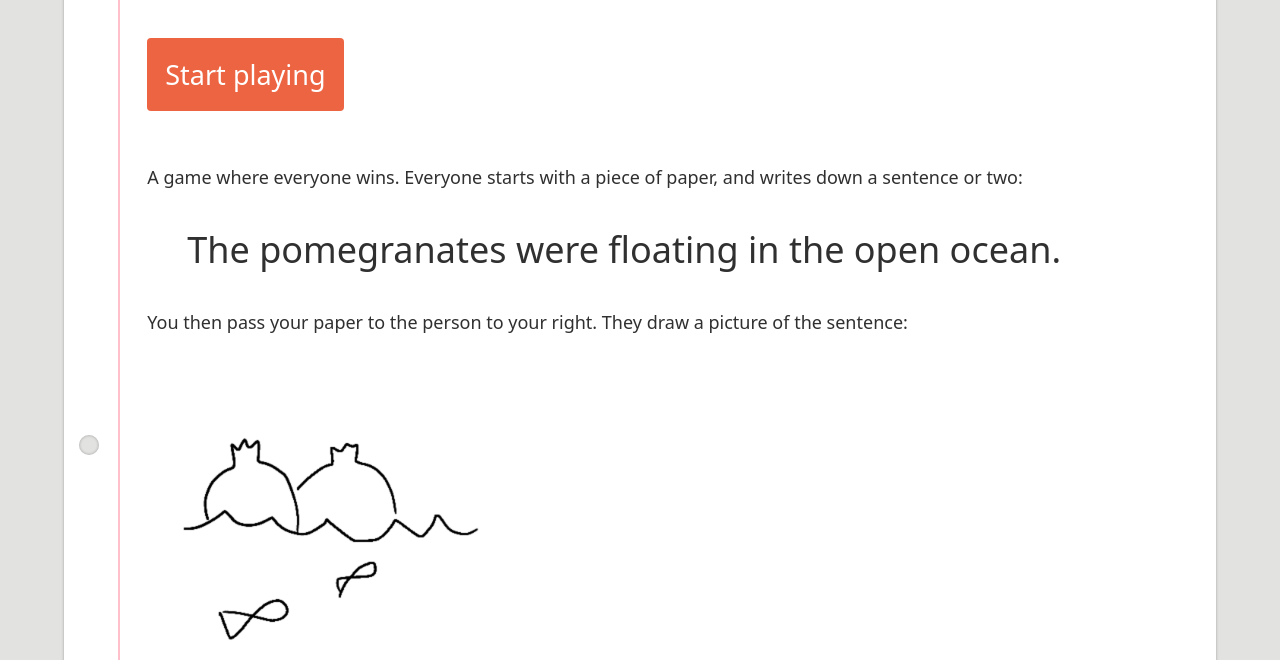
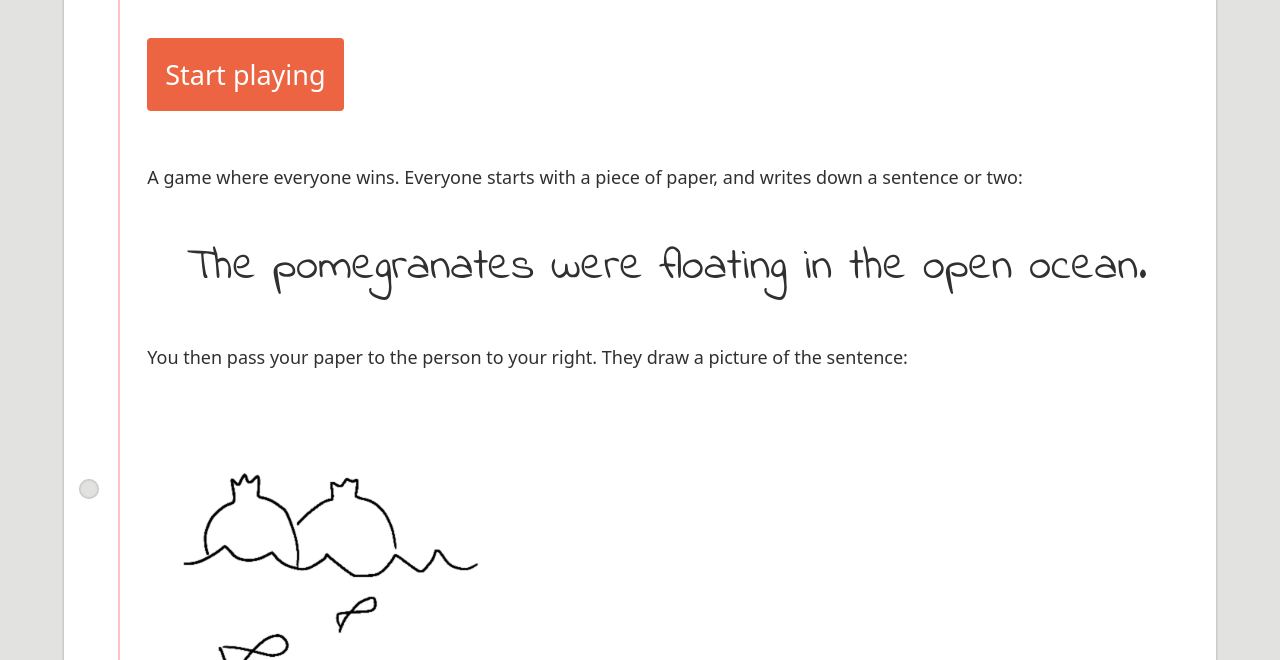
Before and after one commit to kevee/writeydrawey.com, a Gatsby site: page / in a window 1280 px wide. Shown: the part 140-800 px from the top of the page. Built offline with nearby package versions, Linux system fonts and the light colour scheme; Gatsby itself is replaced by a stand-in of ours.

```diff
--- a/src/components/layout/index.js
+++ b/src/components/layout/index.js
@@ -60,6 +60,7 @@
     <SEO title={title} description={description} />
     <Global
       styles={css`
+        @import url('https://fonts.googleapis.com/css2?family=Indie+Flower&display=swap');
         :root {
           font-size: 18px;
         }
--- a/src/pages/index.js
+++ b/src/pages/index.js
@@ -10,7 +10,8 @@
 } from '../components/common/paper'
 
 const SampleSentence = styled.blockquote`
-  font-size: 2rem;
+  font-size: 2.5rem;
+  font-family: 'Indie Flower', cursive;
 `
 const SampleImage = styled.img`
   max-width: 300px;
```
